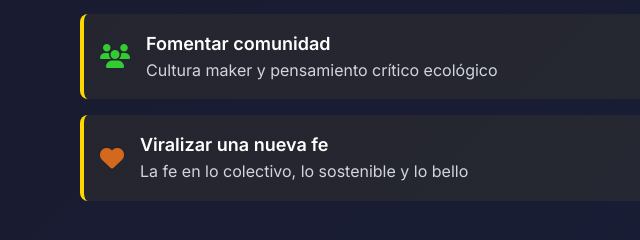
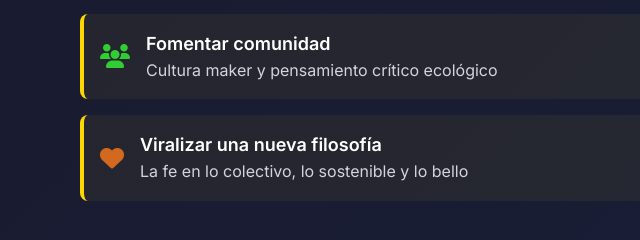
Before and after one commit to madfam-io/narrativa-solarpunk, a plain HTML site: page index.html in a window 1280 px wide. Shown: the part 3885-4125 px from the top of the page, 0-640 px from the left. Drawn offline with nearby package versions, Linux system fonts and the light colour scheme.

Commit message:
Update index.html

```diff
--- a/index.html
+++ b/index.html
@@ -556,7 +556,7 @@
                 <div class="objective-item">
                     <i class="fas fa-heart text-2xl mr-4" style="color: var(--earth-brown);" aria-hidden="true"></i>
                     <div>
-                        <h3 class="font-semibold text-lg">Viralizar una nueva fe</h3>
+                        <h3 class="font-semibold text-lg">Viralizar una nueva filosofía</h3>
                         <p class="text-gray-300">La fe en lo colectivo, lo sostenible y lo bello</p>
                     </div>
                 </div>
```
